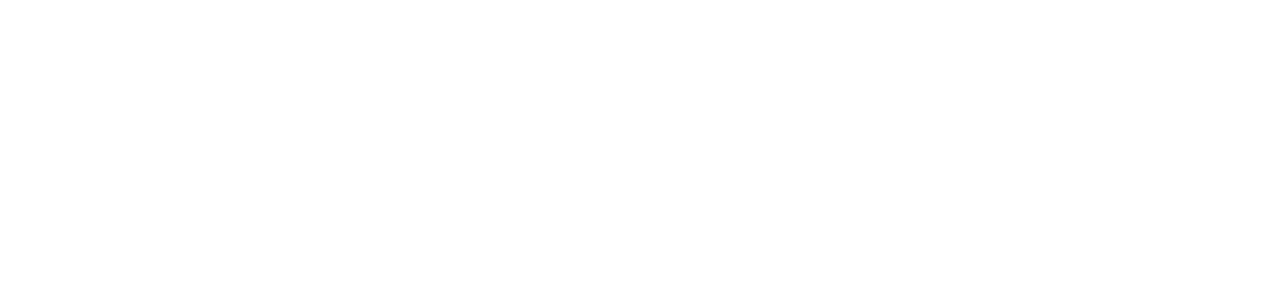
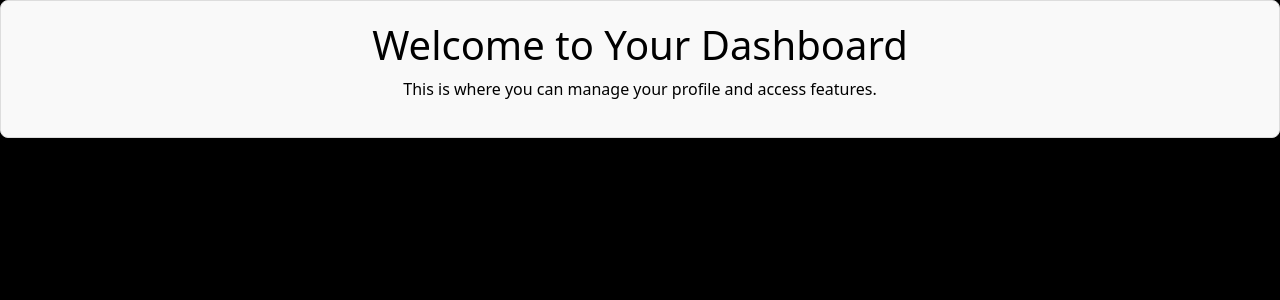
Before and after one commit to TharinduDMadushanka/pos-system-frontend-final-cw-ijse, a React (Vite) app: page /dashboard in a window 1280 px wide. Before the commit this address had no page. Shown: the top 300 px of the page. Built offline with nearby package versions, Linux system fonts and the light colour scheme.

Commit message:
add sample dashboard page navigate after login

```diff
--- a/src/App.jsx
+++ b/src/App.jsx
@@ -1,6 +1,7 @@
 import React from 'react'
 import { BrowserRouter, Route, Routes } from 'react-router-dom'
 import Login from './pages/Login/Login'
+import Dashboard from './pages/Dashboard/Dashboard'
 
 const App = () => {
   return (
@@ -8,6 +9,7 @@
         <BrowserRouter>
           <Routes>
             <Route path='/login' element={<Login/>}/>
+            <Route path='/dashboard' element={<Dashboard/>}/>
           </Routes>
         </BrowserRouter>
     </div>
--- a/src/index.css
+++ b/src/index.css
@@ -5,6 +5,6 @@
 }
 
 body{
-    background: transparent;
+    background: black;
     color: #fff;
 }
--- /dev/null
+++ b/src/pages/Dashboard/Dashboard.css
@@ -0,0 +1,8 @@
+.dashboard {
+    padding: 20px;
+    text-align: center;
+    background-color: #f9f9f9;
+    border: 1px solid #ddd;
+    border-radius: 8px;
+    color: black;
+  }
--- /dev/null
+++ b/src/pages/Dashboard/Dashboard.jsx
@@ -0,0 +1,13 @@
+import React from 'react';
+import './Dashboard.css';
+
+const Dashboard = () => {
+  return (
+    <div className="dashboard">
+      <h1>Welcome to Your Dashboard</h1>
+      <p>This is where you can manage your profile and access features.</p>
+    </div>
+  );
+}
+
+export default Dashboard;
--- a/src/pages/Login/Login.jsx
+++ b/src/pages/Login/Login.jsx
@@ -47,8 +47,9 @@
         const user = response.data;
         if (user.password === formData.password) {
           // Navigate to dashboard
-          navigate('/dashboard');
+
           alert('Login successful');
+          navigate('/dashboard')
         } else {
           alert('Incorrect password. Please try again.');
         }
```
